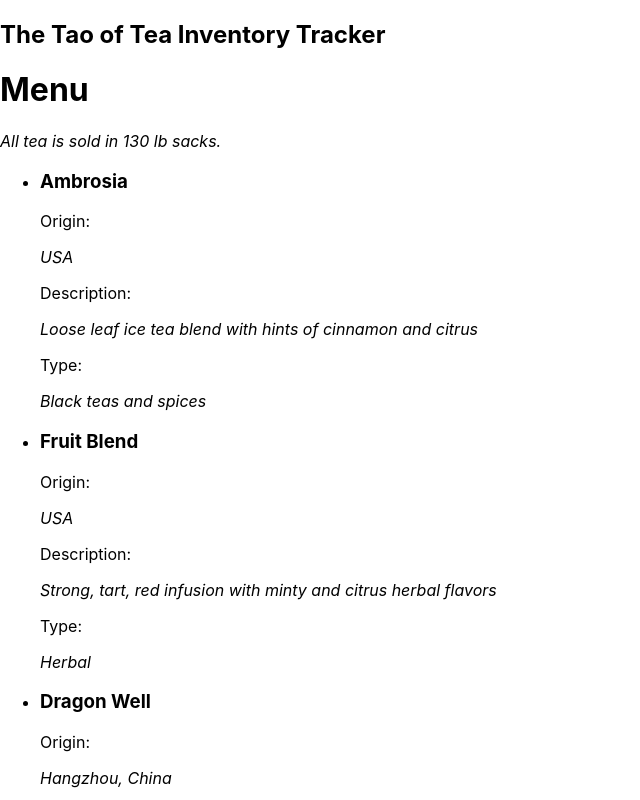
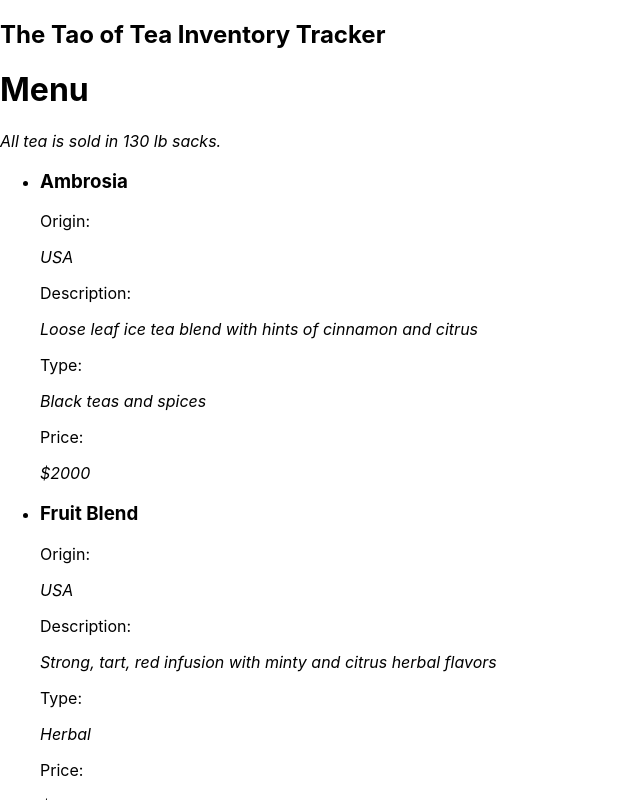
Before and after one commit to helen-lehrer/inventory-tracker, a React (Create React App) app: page / in a window 1280 px wide. Both pictures are taken after a click on the button "Add Inventory Item". Shown: the top 800 px of the page, without its empty margins (0-640 px from the left). Built offline with nearby package versions, Linux system fonts and the light colour scheme.

Commit message:
Refactor menu & InventoryControl WIP

```diff
--- a/src/components/InventoryControl.js
+++ b/src/components/InventoryControl.js
@@ -20,6 +20,31 @@ class InventoryControl extends React.Component {
     };
   }
 
+  // handleDisplayMenuDetails = (inventory) => {
+  //   if(this.state.selectedInventory != null){
+  //     this.setState({
+  //       selectedName: inventory.name
+  //     });
+  //   }
+  //   if (this.state.selectedName === "Ambrosia") {
+  //     this.setState({
+  //       selectedOrigin: "USA",
+  //       selectedDescription: "Loose leaf ice tea blend with hints of cinnamon and citrus"
+  //     });
+  //   }
+  //   else if (this.state.selectedName === "Fruit Blend") {
+  //     this.setState({
+  //       selectedOrigin: "USA",
+  //       selectedDescription: "Strong, tart, red infusion with minty and citrus herbal flavors"
+  //     });
+  //   }
+  //   else if (this.state.selectedName === "Dragon Well") {
+  //     this.setState({
+  //       selectedOrigin: "Hangzhou, China",
+  //       selectedDescription: "Hand processed and pan fired with mellow, classic green flavor"
+  //     });
+  //   }
+    // }
   handleDeletingInventory = (id) => {
     const newMainInventoryList = this.state.mainInventoryList.filter(inventory => inventory.id !== id);
     this.setState({
@@ -43,31 +68,7 @@ class InventoryControl extends React.Component {
     this.setState({editing: true});
   }
 
-  handleDisplayMenuDetails = (inventory) => {
-    if(this.state.selectedInventory != null){
-      this.setState({
-        selectedName: inventory.name
-      });
-    }
-    if (this.state.selectedName === "Ambrosia") {
-      this.setState({
-        selectedOrigin: "USA",
-        selectedDescription: "Loose leaf ice tea blend with hints of cinnamon and citrus"
-      });
-    }
-    else if (this.state.selectedName === "Fruit Blend") {
-      this.setState({
-        selectedOrigin: "USA",
-        selectedDescription: "Strong, tart, red infusion with minty and citrus herbal flavors"
-      });
-    }
-    else if (this.state.selectedName === "Dragon Well") {
-      this.setState({
-        selectedOrigin: "Hangzhou, China",
-        selectedDescription: "Hand processed and pan fired with mellow, classic green flavor"
-      });
-    }
-    }
+
 
   handleClick = () => {
     if(this.state.selectedInventory != null){
@@ -99,6 +100,29 @@ class InventoryControl extends React.Component {
     }
 
   render(){
+    const menu = [
+      {
+      name: "Ambrosia",
+      origin: "USA",
+      description: "Loose leaf ice tea blend with hints of cinnamon and citrus",
+      type: "Black teas and spices",
+      price: "$2000"
+      },
+      {
+        name: "Fruit Blend",
+        origin: "USA",
+        description: "Strong, tart, red infusion with minty and citrus herbal flavors",
+        type: "Herbal",
+        price: "$2500"
+      },
+      {
+        name: "Dragon Well",
+        origin: "Hangzhou, China",
+        description: "Hand processed and pan fired with mellow, classic green flavor",
+        type: "Green tea",
+        price: "$3000"
+      }
+    ];
     let currentlyVisibleState = null;
     let buttonText = null;
 
@@ -108,13 +132,17 @@ class InventoryControl extends React.Component {
     }
     else if(this.state.selectedInventory != null) {
       currentlyVisibleState = <InventoryDetail
-      inventory = {this.state.selectedInventory} inventoryName = {this.state.selectedName} inventoryOrigin = {this.state.selectedOrigin} inventoryDescription = {this.state.selectedDescription} onDisplayingDetails = {this.handleDisplayMenuDetails} onClickingDelete = {this.handleDeletingInventory}
-      onClickingEdit = {this.handleEditClick} onClickingBuy = {this.handleBuyInventory} onClickingRestock = {this.handleRestockInventory}/>
+      inventory = {this.state.selectedInventory} onClickingDelete = {this.handleDeletingInventory}
+      onClickingEdit = {this.handleEditClick} onClickingBuy = {this.handleBuyInventory}/>
       buttonText = "Return To Inventory List";
     }
     else if (this.state.formVisibleOnPage) {
-      currentlyVisibleState = <NewInventoryForm onNewInventoryCreation={this.handleAddingNewInventoryToList}/>
-      buttonText = "Return to Inventory List";
+      currentlyVisibleState =
+      <React.Fragment>
+        < Menu teaOne={menu[0]} teaTwo={menu[1]} teaThree={menu[2]} />
+        <NewInventoryForm onNewInventoryCreation={this.handleAddingNewInventoryToList} />
+        buttonText = "Return to Inventory List"
+      </React.Fragment>;
     }
     else {
       currentlyVisibleState = <InventoryList inventoryList={this.state.mainInventoryList} onInventorySelection={this.handleChangingSelectedInventory} />
--- a/src/components/Menu.js
+++ b/src/components/Menu.js
@@ -1,31 +1,35 @@
 import React from "react";
 
-function Menu(){
+function Menu(props){
+const { teaOne, teaTwo, teaThree } = props;
 return (
-<div id="menu-div">
+<React.Fragment>
   <h1>Menu</h1>
   <p><em>All tea is sold in 130 lb sacks.</em></p>
   <ul>
     <li>
-      <h3>Ambrosia</h3>
-      <p>Origin: </p><em>USA</em>
-      <p>Description:</p><em>Loose leaf ice tea blend with hints of cinnamon and citrus</em>
-      <p>Type: </p><em>Black teas and spices</em>
+      <h3>{teaOne.name}</h3>
+      <p>Origin: </p><em>{teaOne.origin}</em>
+      <p>Description:</p><em>{teaOne.description}</em>
+      <p>Type: </p><em>{teaOne.type}</em>
+      <p>Price: </p><em>{teaOne.price}</em>
     </li>
     <li>
-      <h3>Fruit Blend</h3>
-      <p>Origin: </p><em>USA</em>
-      <p>Description:</p><em>Strong, tart, red infusion with minty and citrus herbal flavors</em>
-      <p>Type: </p><em>Herbal</em>
+      <h3>{teaTwo.name}</h3>
+      <p>Origin: </p><em>{teaTwo.origin}</em>
+      <p>Description:</p><em>{teaTwo.description}</em>
+      <p>Type: </p><em>{teaTwo.type}</em>
+      <p>Price: </p><em>{teaTwo.price}</em>
     </li>
     <li>
-      <h3>Dragon Well</h3>
-      <p>Origin: </p><em>Hangzhou, China</em>
-      <p>Description:</p><em>Hand processed and pan fired with mellow, classic green flavor</em>
-      <p>Type: </p><em>Green tea</em>
+      <h3>{teaThree.name}</h3>
+      <p>Origin: </p><em>{teaThree.origin}</em>
+      <p>Description:</p><em>{teaThree.description}</em>
+      <p>Type: </p><em>{teaThree.type}</em>
+      <p>Price: </p><em>{teaThree.price}</em>
     </li>
   </ul>
-</div>
+</React.Fragment>
   );
 }
 
--- a/src/components/NewInventoryForm.js
+++ b/src/components/NewInventoryForm.js
@@ -2,7 +2,7 @@ import React from "react";
 import PropTypes from "prop-types";
 import { v4 } from 'uuid';
 import ReusableForm from "./ReusableForm";
-import Menu from "./Menu";
+// import Menu from "./Menu";
 
 function NewInventoryForm(props){
   function handleNewInventoryFormSubmission(event) {
@@ -15,7 +15,7 @@ function NewInventoryForm(props){
   }
   return (
     <React.Fragment>
-      <Menu />
+      {/* <Menu /> */}
       <ReusableForm
       formSubmissionHandler={handleNewInventoryFormSubmission}
       buttonText="Create" />
```
